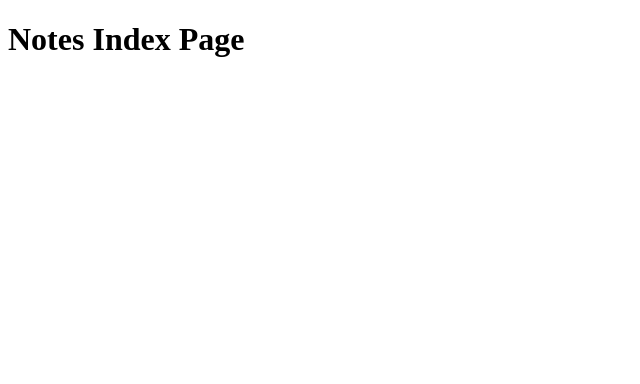
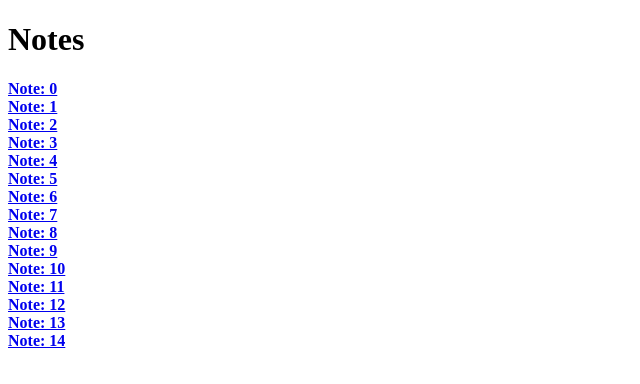
Before and after one commit to STR-FRONT-END/Nextjs-Starter, a Next.js app in the folder newprac/: page /notes in a window 1280 px wide. Shown: the top 384 px of the page, without its empty margins (0-640 px from the left). Built offline with nearby package versions, Linux system fonts and the light colour scheme.

Commit message:
added Link

```diff
--- a/newprac/src/pages/notes/index.js
+++ b/newprac/src/pages/notes/index.js
@@ -1,11 +1,36 @@
 import React from 'react';
+// const Notes = () => {
+//   return (
+//     <div>
+//       <h1>Notes Index Page</h1>
 
+
+//     </div>
+//   )
+// }
+
+// export default Notes;
+
+
+import Link from 'next/link';
 const Notes = () => {
-  return (
-    <div>
-      <h1>Notes Index Page</h1>
-    </div>
-  )
+const notes = new Array(15).fill(1).map((e, i) => ({id: i, title: `Note: ${i}`}))
+
+return (
+  <div>
+    <h1>Notes</h1>
+
+    {notes.map(note => (
+      <div>
+        <Link key={note.id} href="/notes/[id]" as={`/notes/${note.id}`}>
+          <a>
+            <strong>{note.title}</strong>
+          </a>
+        </Link>
+      </div>
+    ))}
+  </div>
+)
 }
 
 export default Notes;
--- a/newprac/src/pages/users/index.js
+++ b/newprac/src/pages/users/index.js
@@ -1,9 +1,15 @@
 import React from 'react';
+import Link from 'next/link';
 
 const Users = () => {
   return (
     <div>
       <h1>Users Index Page</h1>
+      <Link href = 'users/[id]' as = { `/users/1` }>
+        <a>
+          User 1
+        </a>
+      </Link>
     </div>
   )
 }
```
Also changed, not shown: newprac/src/pages/index.js (+14 -1 lines), newprac/src/pages/notes/[id].js (+7 -1 lines), 1 other file (tests, documents, lock files or other folders).
